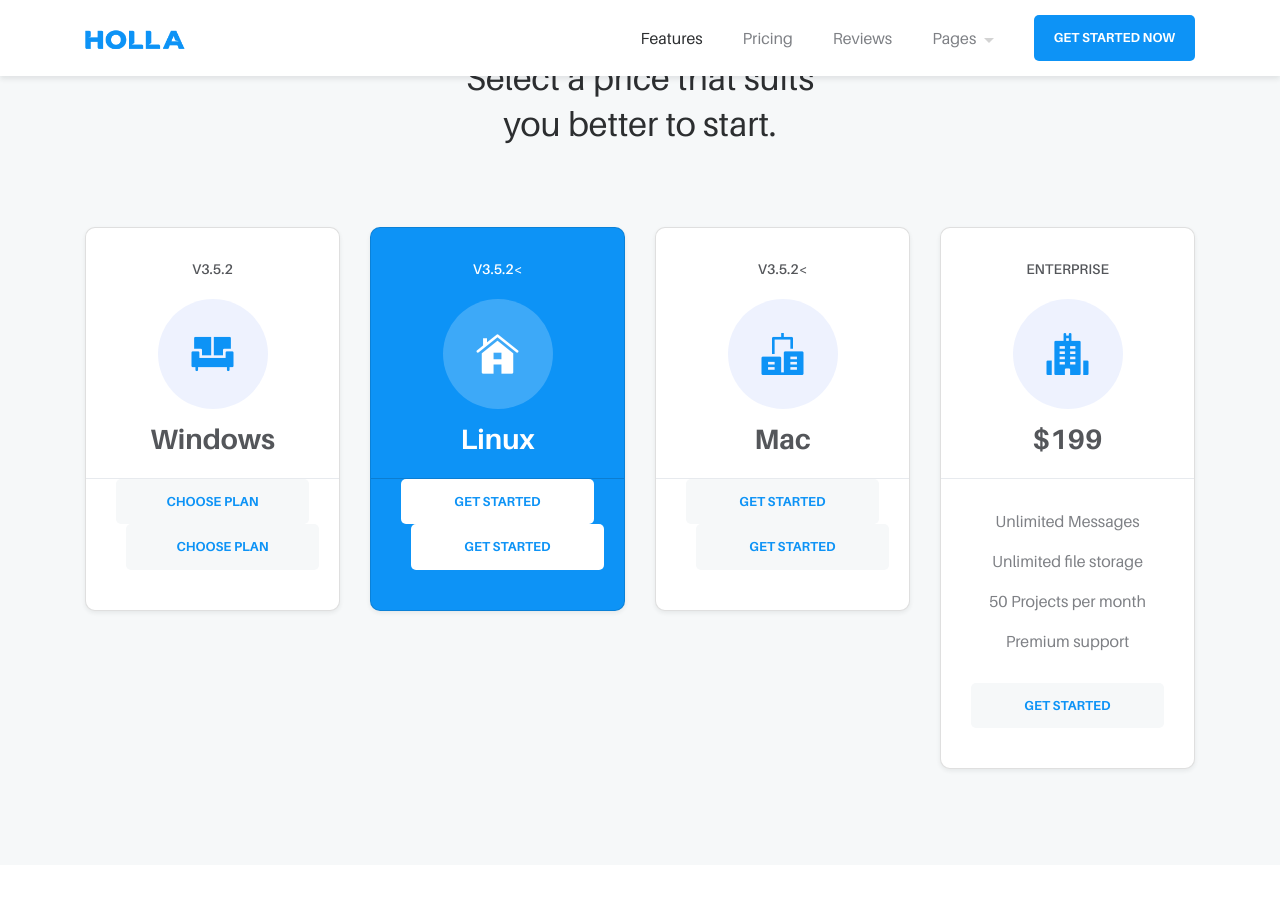
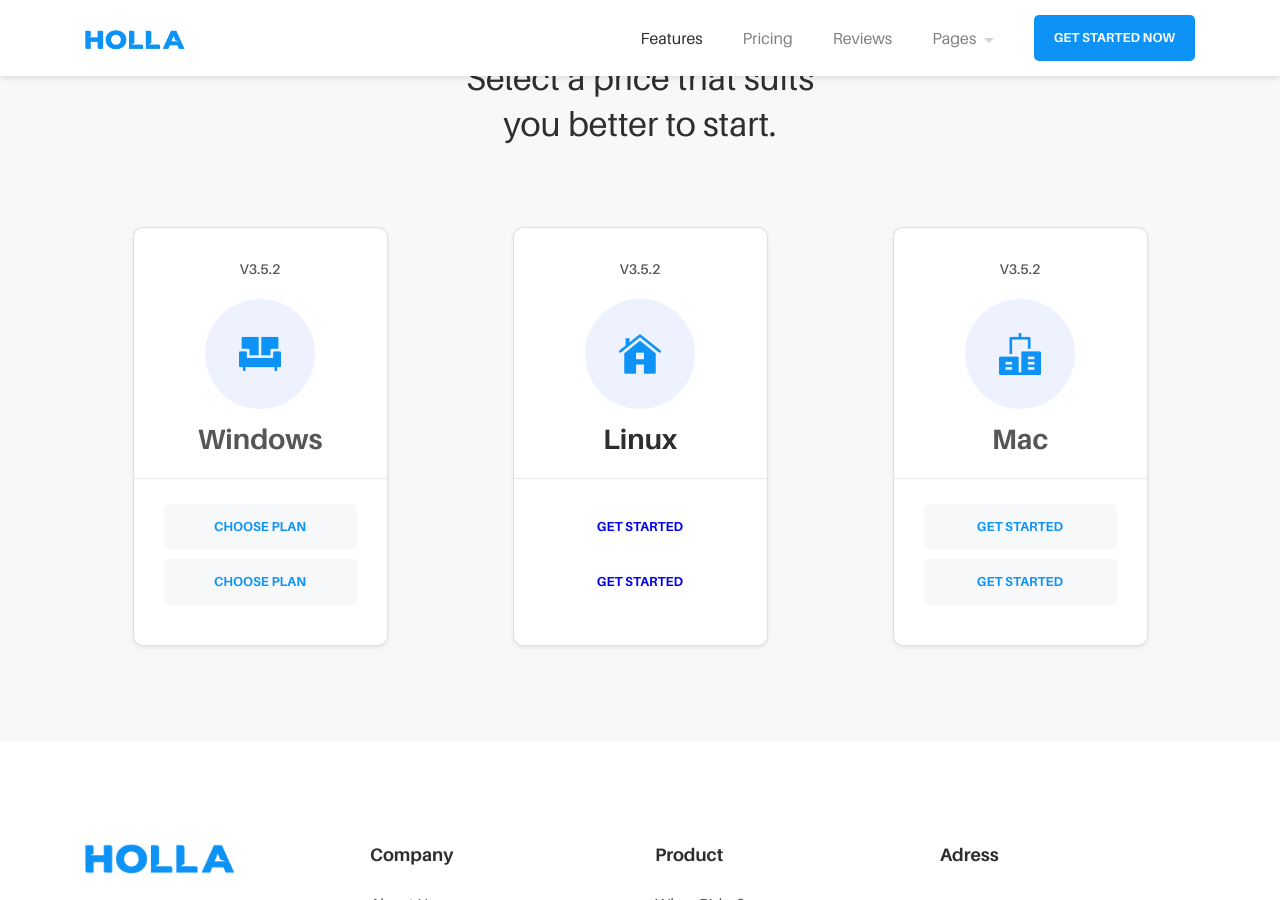
Before and after one commit to meforce/holla, a Jekyll site: the page built from docs/index.html, in a window 1280 px wide and 900 px high, scrolled down 4001 px. Built offline with Jekyll 4.4.1, drawn with Linux system fonts in a browser that asks for light colours; some web fonts are replaced; Markdown is read by kramdown in place of the engine named in the settings.

Commit message:
Update features.html

```diff
--- a/docs/_includes/features.html
+++ b/docs/_includes/features.html
@@ -276,10 +276,10 @@
 <h2 class="h4-font color-light-secondary">Windows</h2>
 </div>
 <div class="body pb-40 pr-30 pl-30">
-<a href="#" class="btn btn--sm w-100 btn-3d-hover btn-splash-hover btn--bg-grey btn--color-primary">
+<a style="margin-top: 25px;" href="#" class="btn btn--sm w-100 btn-3d-hover btn-splash-hover btn--bg-grey btn--color-primary">
 <span class="btn__text">Choose Plan</span>
 </a>
-<a href="#" class="btn btn--sm w-100 btn-3d-hover btn-splash-hover btn--bg-grey btn--color-primary">
+<a href="#" style="margin-left: 0;margin-top: 10px;" class="btn btn--sm w-100 btn-3d-hover btn-splash-hover btn--bg-grey btn--color-primary">
 <span class="btn__text">Choose Plan</span>
 </a>
 </div>
@@ -288,19 +288,19 @@
 <!-- end of col -->
 
 <div class="col-12 col-sm-6 mx-sm-auto col-xl-3 mb-40 mb-xl-0">
-<div class="card text-center rounded-md card--focused">
+<div class="card text-center rounded-md">
 <div class="header d-flex flex-column align-items-center pt-30 pb-20 border-bottom-light">
-<span class="font-size-14 text-uppercase font-w-600 mb-20">v3.5.2<</span>
+<span class="font-size-14 text-uppercase font-w-600 mb-20">v3.5.2</span>
 <span class="icon-rounded icon-rounded--lg position-relative mb-10">
 <i class="icon icon-home-3"></i>
 </span>
 <h2 class="card__value h4-font">Linux</h2>
 </div>
 <div class="body pb-40 pr-30 pl-30">
-<a href="#" class="btn btn--sm w-100 btn-3d-hover btn-splash-hover btn--bg-white">
+<a href="#" style="margin-top: 25px;" class="btn btn--sm w-100 btn-3d-hover btn-splash-hover btn--bg-white">
 <span class="btn__text">Get started</span>
 </a>
-<a href="#" class="btn btn--sm w-100 btn-3d-hover btn-splash-hover btn--bg-white">
+<a href="#" style="margin-left: 0;margin-top: 10px;" class="btn btn--sm w-100 btn-3d-hover btn-splash-hover btn--bg-white">
 <span class="btn__text">Get started</span>
 </a>
 </div>
@@ -312,7 +312,7 @@
 <div class="col-12 col-sm-6 mx-sm-auto col-xl-3 mb-40 mb-xl-0">
 <div class="card text-center rounded-md">
 <div class="header d-flex flex-column align-items-center pt-30 pb-20 border-bottom-light">
-<span class="font-size-14 text-uppercase font-w-600 mb-20">v3.5.2<</span>
+<span class="font-size-14 text-uppercase font-w-600 mb-20">v3.5.2</span>
 <span class="icon-rounded icon-rounded--lg position-relative mb-10">
 <i class="icon icon-building"></i>
 </span>
@@ -320,10 +320,10 @@
 
 </div>
 <div class="body pb-40 pr-30 pl-30">
-<a href="#" class="btn btn--sm w-100 btn-3d-hover btn-splash-hover btn--bg-grey btn--color-primary">
+<a href="#" style="margin-top: 25px;" class="btn btn--sm w-100 btn-3d-hover btn-splash-hover btn--bg-grey btn--color-primary">
 <span class="btn__text">Get started</span>
 </a>
-<a href="#" class="btn btn--sm w-100 btn-3d-hover btn-splash-hover btn--bg-grey btn--color-primary">
+<a href="#" style="margin-left: 0;margin-top: 10px;" class="btn btn--sm w-100 btn-3d-hover btn-splash-hover btn--bg-grey btn--color-primary">
 <span class="btn__text">Get started</span>
 </a>
 </div>
@@ -332,33 +332,6 @@
 <!-- end of col -->
 
 
-<div class="col-12 col-sm-6 mx-sm-auto col-xl-3 mb-40 mb-xl-0">
-<div class="card text-center rounded-md">
-<div class="header d-flex flex-column align-items-center pt-30 pb-20 border-bottom-light">
-<span class="font-size-14 text-uppercase font-w-600 mb-20">Enterprise</span>
-<span class="icon-rounded icon-rounded--lg position-relative mb-10">
-<i class="icon icon-hotel"></i>
-</span>
-<h2 class="card__value h4-font color-light-secondary">$199</h2>
-<h2 class="card__value h4-font color-light-secondary card__value--focused">$259</h2>
-</div>
-<div class="body pb-40 pr-30 pl-30">
-<ul class="mt-30 mb-30">
-<li class="mb-3 color-light-secondary-2">Unlimited Messages</li>
-<li class="mb-3 color-light-secondary-2">Unlimited file storage</li>
-<li class="mb-3 color-light-secondary-2">50 Projects per month</li>
-<li class="mb-3 color-light-secondary-2">Premium support</li>
-</ul>
-<a href="#" class="btn btn--sm w-100 btn-3d-hover btn-splash-hover btn--bg-grey btn--color-primary">
-<span class="btn__text">Get started</span>
-</a>
-</div>
-</div>
-</div>
-<!-- end of col -->
-
-
-
 </div>
 <!-- end of pricing row -->
 </div>
```
